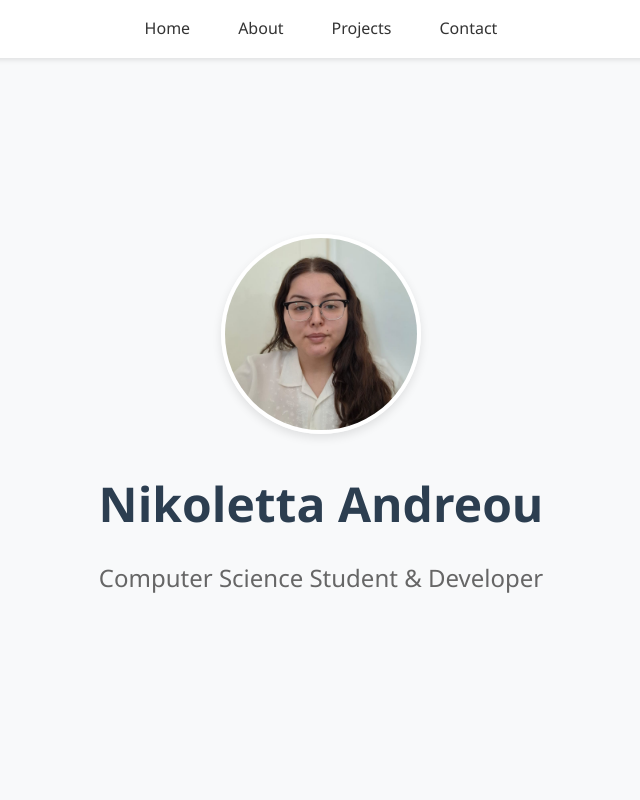
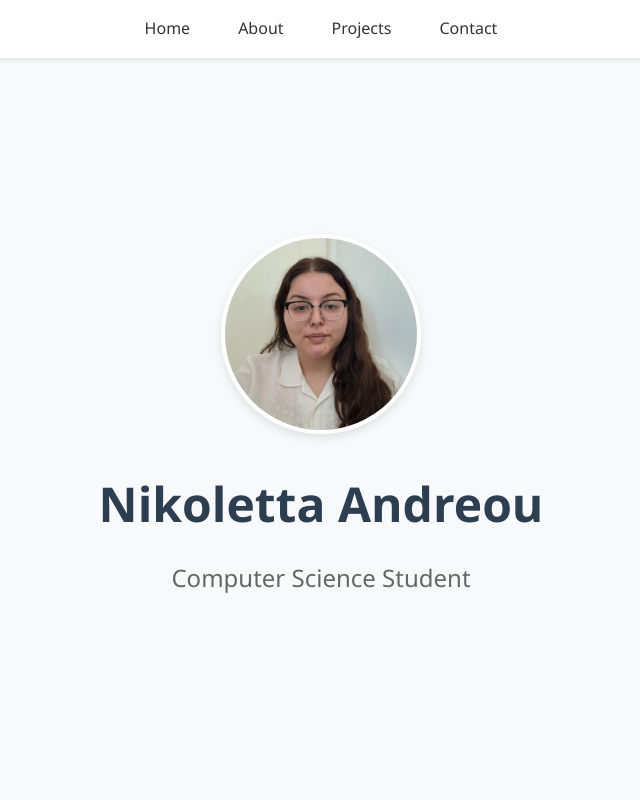
Before and after one commit to NikolettaAndreou/Portfolio, a plain HTML site: page index.html in a window 1280 px wide. Shown: the top 800 px of the page, without its empty margins (319-959 px from the left). Drawn offline with Linux system fonts and the light colour scheme.

Commit message:
Update index.html

```diff
--- a/index.html
+++ b/index.html
@@ -25,7 +25,7 @@ cryp<!DOCTYPE html>
                     <img src="./img/me.jpeg" alt="Nikoletta Andreou">
                 </div>
                 <h1>Nikoletta Andreou</h1>
-                <p>Computer Science Student & Developer</p>
+                <p>Computer Science Student</p>
             </div>
         </section>
 
```
